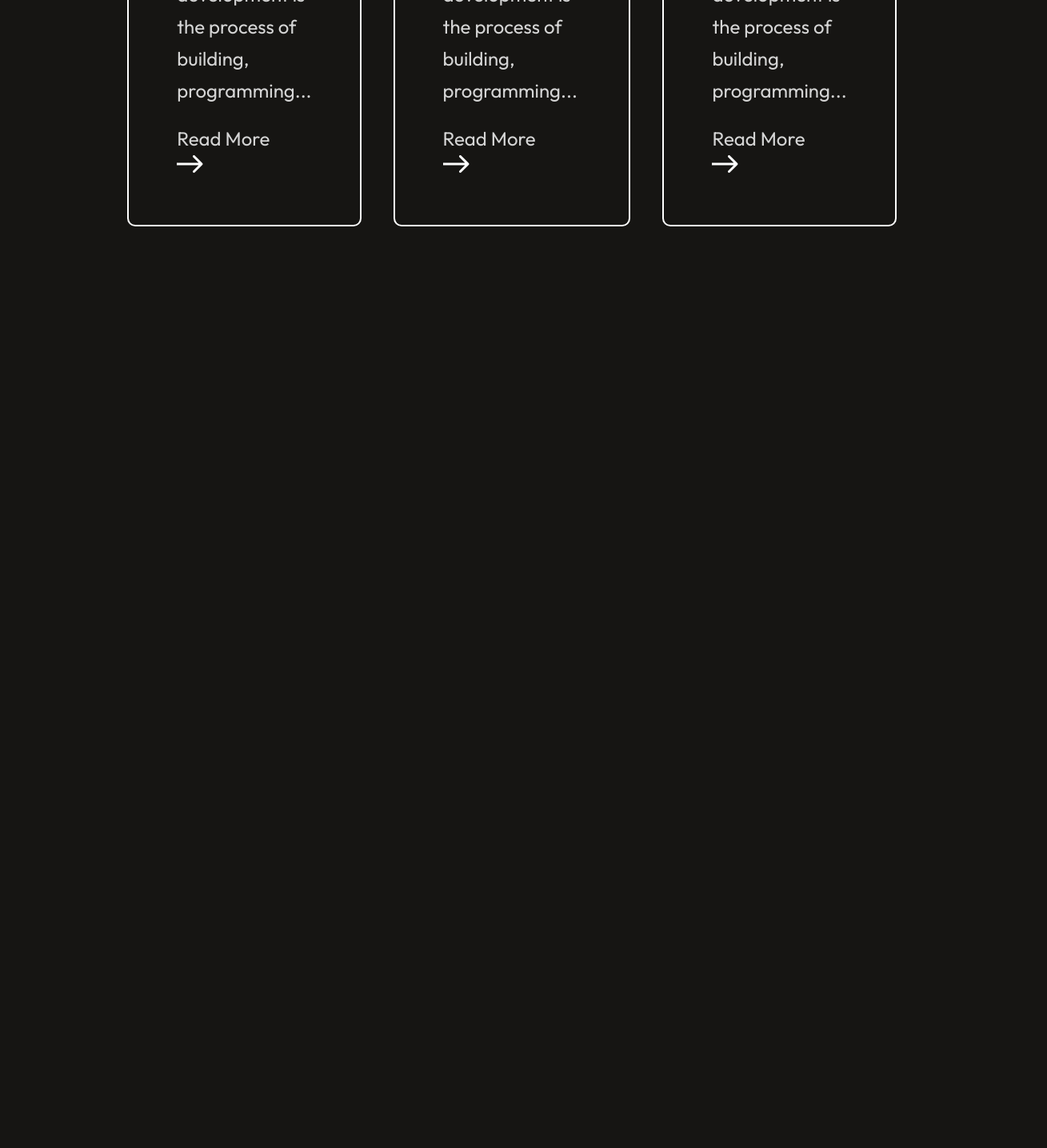
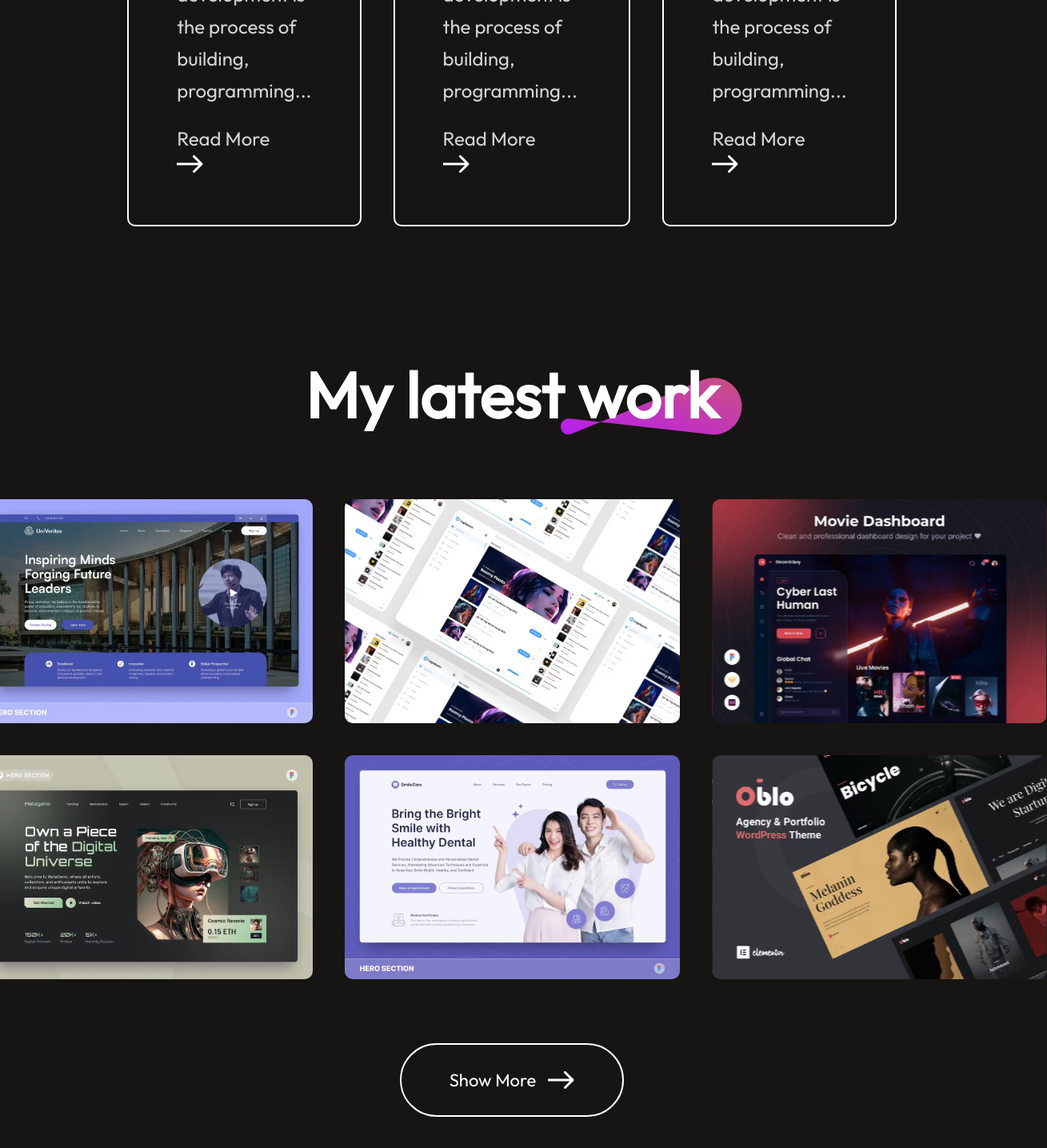
Before and after one commit to GayendraSHK/portfolio, a React (Vite) app: page / in a window 1280 px wide. Shown: the part 3613-5048 px from the top of the page at 80% size, 1309 px wide, since content can reach past the window. Before the commit the page ends 3976 px from the top, so only its background shows below. Built offline with nearby package versions, Linux system fonts and the light colour scheme.

Commit message:
Create my work section

```diff
--- a/src/App.jsx
+++ b/src/App.jsx
@@ -1,6 +1,7 @@
 //import React from 'react'
 import About from './components/About/About'
 import Hero from './components/Hero/Hero'
+import MyWork from './components/MyWork/MyWork'
 import Navbar from './components/Navbar/Navbar'
 import Services from './components/Services/Services'
 
@@ -11,6 +12,7 @@
       <Hero/>
       <About/>
       <Services/>
+      <MyWork/>
     </div>
   )
 }
--- a/src/components/MyWork/MyWork.css
+++ b/src/components/MyWork/MyWork.css
@@ -0,0 +1,64 @@
+.mywork{
+    display: flex;
+    flex-direction: column;
+    align-items: center;
+    justify-content: center;
+    gap: 80px;
+    margin: 80px 170px;
+}
+
+.mywork-title{
+    position: relative;
+}
+
+.mywork-title h1{
+    padding: 0px 30px;
+    font-size: 80px;
+    font-weight: 600;
+}
+
+.mywork-title img{
+    position: absolute;
+    bottom: 0;
+    right: 0;
+    z-index: -1;
+}
+
+.mywork-container{
+    display: grid;
+    grid-template-columns: 1fr 1fr 1fr;
+    gap: 40px;
+}
+
+.mywork-container img{
+    box-sizing: border-box;
+    width: 419px;
+    height: 280px;
+    transition: 0.3s;
+    cursor: pointer;
+}
+
+.mywork-container img:hover{
+    transform: scale(1.10);
+    border: 4px solid #ff00ff;
+    border-radius: 10px;
+    transition: 0.3s;
+}
+
+.mywork-showmore{
+    display: flex;
+    gap: 15px;
+    border-radius: 50px;
+    border: 2px solid white;
+    padding: 30px 60px;
+    font-size: 22px;
+    font-weight: 500;
+    margin-bottom: 80px;
+    transition: 0.6s;
+    cursor: pointer;
+}
+
+.mywork-showmore:hover{
+    gap: 30px;
+    transition: 0.6s;
+}
--- a/src/components/MyWork/MyWork.jsx
+++ b/src/components/MyWork/MyWork.jsx
@@ -0,0 +1,27 @@
+//import React from 'react'
+import './MyWork.css'
+import theme_pattern from '../../assets/theme_pattern.svg'
+import mywork_data from '../../assets/mywork_data'
+import arrow_icon from '../../assets/arrow_icon.svg'
+
+const MyWork = () => {
+  return (
+    <div className='mywork'>
+        <div className="mywork-title">
+            <h1>My latest work</h1>
+            <img src={theme_pattern} alt="" />
+        </div>
+        <div className="mywork-container">
+            {mywork_data.map((work, index)=>{
+                return <img key={index} src={work.w_img} alt="" />
+            })}
+        </div>
+        <div className="mywork-showmore">
+            <p>Show More</p>
+            <img src={arrow_icon} alt="" />
+        </div>
+    </div>
+  )
+}
+
+export default MyWork
```
